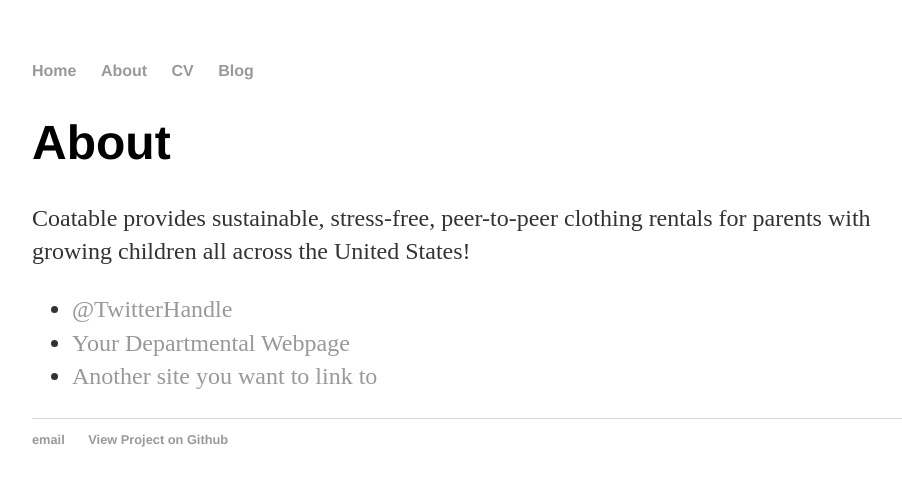
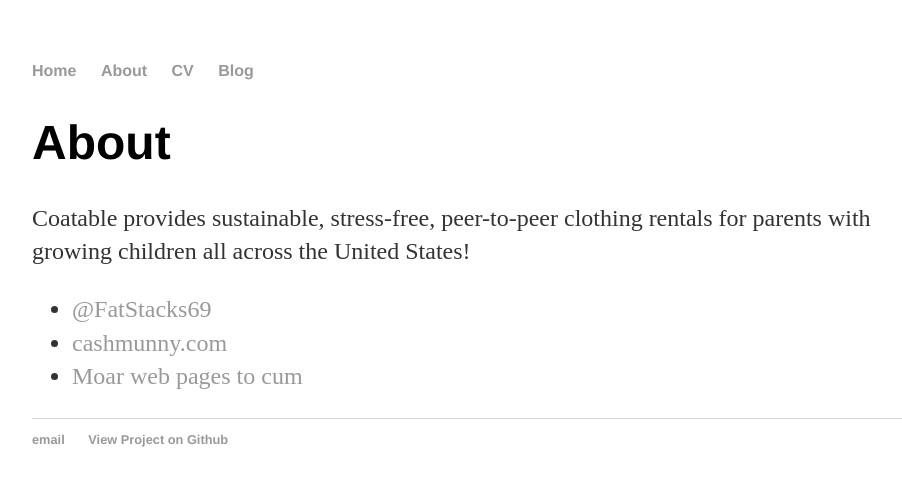
Before and after one commit to bzin22/CoatableV2, a Jekyll site: the page built from about/index.html, in a window 1280 px wide. Shown: the top 486 px of the page, without its empty margins (160-1062 px from the left). Built offline with Jekyll 4.4.1, drawn with Linux system fonts in a browser that asks for light colours.

Commit message:
Update index.html

```diff
--- a/about/index.html
+++ b/about/index.html
@@ -8,8 +8,8 @@
 			<p>Coatable provides sustainable, stress-free, peer-to-peer clothing rentals for parents with growing children all across the United States!</p>
 
 			<ul class="contacts">
-				<li><a href="#">@TwitterHandle</a></li>
-				<li><a href="#">Your Departmental Webpage</a></li>
-				<li><a href="#">Another site you want to link to</a></li>
+				<li><a href="#">@FatStacks69</a></li>
+				<li><a href="#">cashmunny.com</a></li>
+				<li><a href="#">Moar web pages to cum</a></li>
 				</ul>
 		</div>
```
